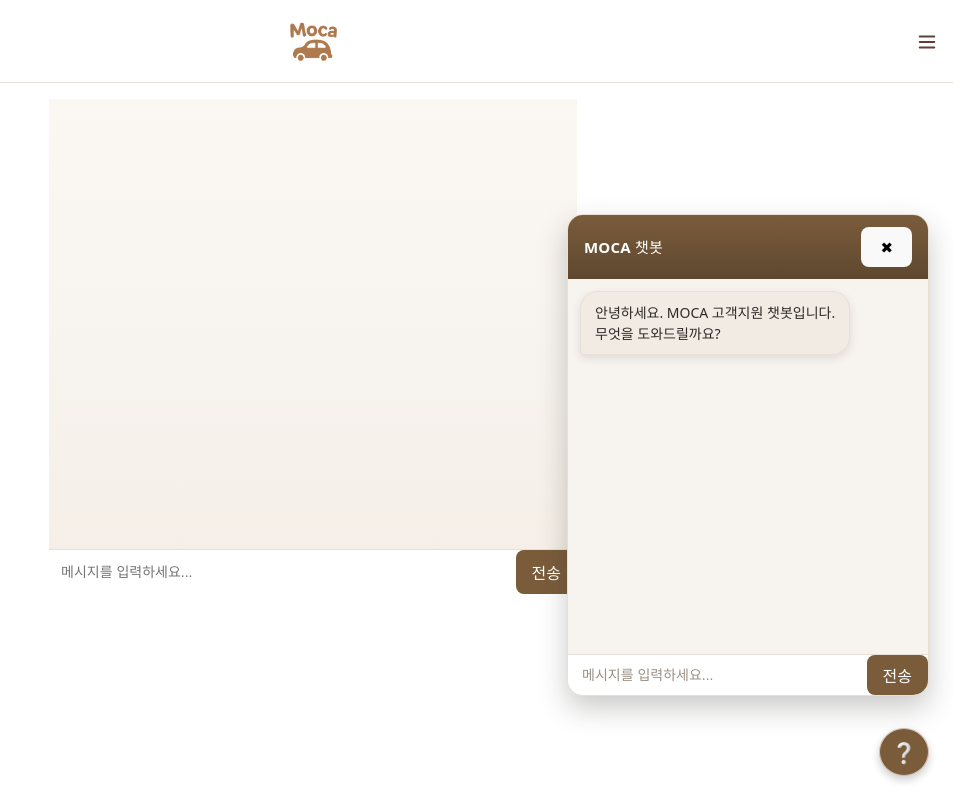
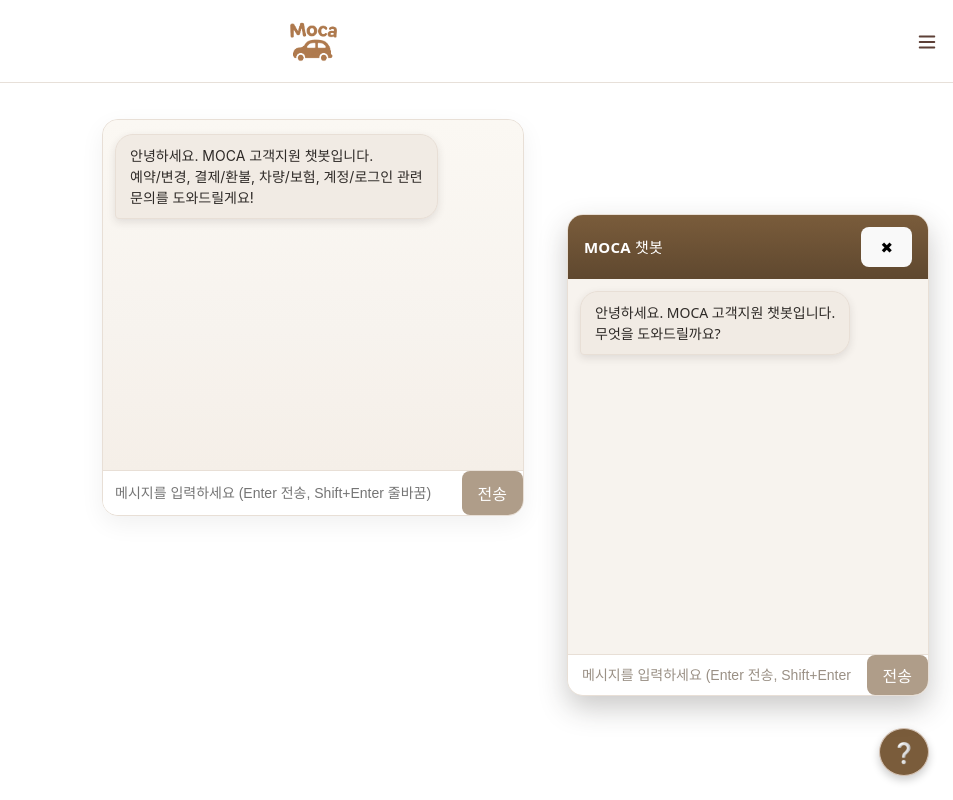
Before and after one commit to milolee16/moka_deploy, a React (Vite) app in the folder front/: page /chatbot in a window 1280 px wide. Both pictures are taken after a click on the button "MOCA Chatbot". Shown: the whole page, without its empty margins (327-1280 px from the left). Built offline with nearby package versions, Linux system fonts and the light colour scheme; no server answers.

Commit message:
style: update chatbot CSS layout

```diff
--- a/front/src/components/Chatbot.css
+++ b/front/src/components/Chatbot.css
@@ -18,30 +18,24 @@
     display: flex;
     flex-direction: column;
     background: var(--moca-ivory);
-    font-family: "Inter", "Pretendard", "Arial", sans-serif;
+    font-family: "Inter", "Pretendard", "Noto Sans KR", system-ui, -apple-system, sans-serif;
     box-shadow: 0 8px 24px rgba(0,0,0,0.06);
-    overflow: hidden; /* 둥근 모서리 일체감 */
+    overflow: hidden;
 }
 
-/* 첫 진입 환영 멘트가 충분히 보이도록 패딩/최소높이 조정 */
 .chat-box {
     flex: 1;
     padding: 14px 12px 16px;
     overflow-y: auto;
-    height: 420px;          /* 고정 높이 */
-    min-height: 320px;      /* 컴팩트 화면에서도 여유 */
+    height: 420px;
+    min-height: 320px;
     display: flex;
     flex-direction: column;
     gap: 10px;
     background: linear-gradient(180deg, #fbf8f3 0%, #f7f3ee 60%, #f5efe8 100%);
 }
-
-/* 스크롤바 살짝 커스텀 (선택) */
 .chat-box::-webkit-scrollbar { width: 8px; }
-.chat-box::-webkit-scrollbar-thumb {
-    background: #d7cbbf;
-    border-radius: 8px;
-}
+.chat-box::-webkit-scrollbar-thumb { background: #d7cbbf; border-radius: 8px; }
 .chat-box::-webkit-scrollbar-track { background: transparent; }
 
 .chat-bubble {
@@ -51,20 +45,16 @@
     word-wrap: break-word;
     font-size: 14px;
     line-height: 1.5;
-    white-space: pre-wrap; /* \n 보이게 */
+    white-space: pre-wrap;
     color: var(--moca-text);
     box-shadow: 0 2px 8px rgba(0,0,0,0.05);
 }
-
-/* 내 메시지 (우측) */
 .chat-bubble.user {
     align-self: flex-end;
     background-color: var(--moca-bubble-user);
     color: var(--moca-white);
     border-bottom-right-radius: 6px;
 }
-
-/* 봇 메시지 (좌측) */
 .chat-bubble.bot {
     align-self: flex-start;
     background-color: var(--moca-bubble-bot);
@@ -73,41 +63,38 @@
     border-bottom-left-radius: 6px;
 }
 
-.chat-input {
-    display: flex;
-    border-top: 1px solid var(--moca-sand);
+/* 메타 뱃지(FAQ/LLM/점수 등) */
+.chat-meta { margin-top: 6px; display: flex; gap: 6px; flex-wrap: wrap; }
+.pill {
+    font-size: 11px; padding: 3px 6px; border-radius: 999px;
+    background: #ddd; color: #333;
+}
+.pill.faq { background:#d7f0d7; color:#195a19; }
+.pill.llm { background:#e8e8ff; color:#343487; }
+
+/* 입력 */
+.chat-input { display: flex; border-top: 1px solid var(--moca-sand); background: var(--moca-white); }
+.chat-input input {
+    flex: 1; padding: 14px 12px; border: none; outline: none; font-size: 14px; color: var(--moca-text);
     background: var(--moca-white);
 }
+.chat-input button {
+    padding: 0 16px; border: none; background: var(--moca-brown); color: var(--moca-white);
+    cursor: pointer; font-weight: 600; transition: transform .06s ease, background .2s ease;
+}
+.chat-input button:hover { background: var(--moca-brown-dark); }
+.chat-input button:active { transform: translateY(1px); }
+.chat-input button:disabled { opacity:.6; cursor:not-allowed; }
 
-.chat-input input {
-    flex: 1;
-    padding: 14px 12px;
-    border: none;
-    outline: none;
-    font-size: 14px;
-    color: var(--moca-text);
-    background: var(--moca-white);
+/* 로딩 점 */
+.typing span {
+    display:inline-block; width:6px; height:6px; margin:0 2px; border-radius:50%; background:#888;
+    animation: blink 1.2s infinite ease-in-out;
 }
+.typing span:nth-child(2){ animation-delay:.15s; }
+.typing span:nth-child(3){ animation-delay:.3s; }
+@keyframes blink { 0%,80%,100%{ opacity:.2; transform:translateY(0);} 40%{ opacity:1; transform:translateY(-2px);} }
 
-.chat-input button {
-    padding: 0 16px;
-    border: none;
-    background: var(--moca-brown);
-    color: var(--moca-white);
-    cursor: pointer;
-    font-weight: 600;
-    transition: transform .06s ease, background .2s ease;
-}
-
-.chat-input button:hover {
-    background: var(--moca-brown-dark);
-}
-
-.chat-input button:active {
-    transform: translateY(1px);
-}
-
-/* 반응형 살짝 */
 @media (max-width: 420px) {
     .chat-container { border-radius: 12px; }
     .chat-box { height: 380px; }
--- a/front/src/components/Chatbot.jsx
+++ b/front/src/components/Chatbot.jsx
@@ -2,72 +2,166 @@
 import axios from "axios";
 import "./Chatbot.css";
 
-const Chatbot = ({ isOpen = false }) => {
+/**
+ * 페이지 내 임베드형 챗봇 (강화판)
+ * - 처음 열릴 때 환영 멘트 + 인풋 자동 포커스
+ * - 자동 스크롤 (첫 회 auto, 이후 smooth)
+ * - IME(한글) 조합 중 Enter 전송 방지
+ * - axios POST 실패/400시 GET 폴백 (?message=)
+ * - 응답 메타(FAQ/LLM/intent/score) 뱃지 표시
+ */
+const Chatbot = ({ isOpen = true }) => {
     const [input, setInput] = useState("");
-    const [chat, setChat] = useState([]);
+    const [chat, setChat] = useState([]); // { role: 'user'|'assistant', text, meta? }
+    const [loading, setLoading] = useState(false);
+
     const hasWelcomedRef = useRef(false);
     const prevOpenRef = useRef(isOpen);
 
-    // ✅ isOpen이 false→true로 바뀌는 순간에, 채팅이 비어 있으면 환영 멘트 삽입
+    const listRef = useRef(null);
+    const endRef = useRef(null);
+    const firstScrollDoneRef = useRef(false);
+    const inputRef = useRef(null);
+    const composingRef = useRef(false); // IME 한글 조합 중 여부
+
+    // API Base URL (env > dev/prod)
+    const RAW_BASE =
+        (import.meta?.env?.VITE_CHATBOT_API || "").trim() ||
+        (import.meta?.env?.MODE === "development"
+            ? "http://127.0.0.1:5000"
+            : "https://YOUR-PROD-DOMAIN");
+    const BASE_URL = RAW_BASE.endsWith("/") ? RAW_BASE.slice(0, -1) : RAW_BASE;
+
+    const api = axios.create({
+        baseURL: BASE_URL,
+        timeout: 15000,
+        headers: { "Content-Type": "application/json" },
+    });
+
+    // 열릴 때 환영 멘트 1회 + 인풋 포커스
     useEffect(() => {
         const justOpened = !prevOpenRef.current && isOpen;
         prevOpenRef.current = isOpen;
 
-        if (justOpened && !hasWelcomedRef.current && chat.length === 0) {
+        if ((justOpened || isOpen) && !hasWelcomedRef.current && chat.length === 0) {
             setChat([
                 {
                     role: "assistant",
                     text:
                         "안녕하세요. MOCA 고객지원 챗봇입니다.\n" +
-                        "예약/변경, 결제/환불, 차량/보험, 계정/로그인 관련 문의를 도와드립니다.",
+                        "예약/변경, 결제/환불, 차량/보험, 계정/로그인 관련 문의를 도와드릴게요!",
                 },
             ]);
-            hasWelcomedRef.current = true; // 같은 세션에서 중복 방지
+            hasWelcomedRef.current = true;
+            // 살짝 지연 후 포커스
+            setTimeout(() => inputRef.current?.focus(), 0);
         }
     }, [isOpen, chat.length]);
 
+    // 자동 스크롤
+    useEffect(() => {
+        if (!isOpen) return;
+        requestAnimationFrame(() => {
+            if (endRef.current) {
+                endRef.current.scrollIntoView({
+                    behavior: firstScrollDoneRef.current ? "smooth" : "auto",
+                    block: "end",
+                });
+            } else if (listRef.current) {
+                const el = listRef.current;
+                el.scrollTop = el.scrollHeight;
+            }
+            firstScrollDoneRef.current = true;
+        });
+    }, [chat, isOpen, loading]);
+
+    const safeAppend = (entry) => setChat((prev) => [...prev, entry]);
+
     const sendMessage = async () => {
-        if (!input.trim()) return;
-        setChat((prev) => [...prev, { role: "user", text: input }]);
+        const msg = input.trim();
+        if (!msg || loading) return;
+
+        safeAppend({ role: "user", text: msg });
+        setInput("");
+        setLoading(true);
 
         try {
-            const res = await axios.post(
-                "http://localhost:5000/get_response",
-                { message: input },
-                { headers: { "Content-Type": "application/json" } }
-            );
-            setChat((prev) => [...prev, { role: "assistant", text: res.data.response }]);
+            // 1) 기본: POST
+            const { data } = await api.post(`/get_response`, { message: msg });
+            const text = data?.response ?? "죄송해요, 다시 시도해주세요.";
+            safeAppend({ role: "assistant", text, meta: data?.source || {} });
         } catch (err) {
-            console.error("서버 오류:", err);
-            setChat((prev) => [
-                ...prev,
-                { role: "assistant", text: "⚠️ 서버와 연결할 수 없어요." },
-            ]);
+            // 2) 폴백: GET (?message=) — 백엔드가 GET도 허용하도록 설정됨
+            try {
+                const { data } = await api.get(`/get_response`, { params: { message: msg } });
+                const text = data?.response ?? "죄송해요, 다시 시도해주세요.";
+                safeAppend({ role: "assistant", text, meta: data?.source || {} });
+            } catch (err2) {
+                console.error("서버 오류:", err2);
+                safeAppend({
+                    role: "assistant",
+                    text: "⚠️ 서버와 연결할 수 없어요. 잠시 후 다시 시도해 주세요.",
+                });
+            }
+        } finally {
+            setLoading(false);
+            // 전송 후 포커스 유지
+            setTimeout(() => inputRef.current?.focus(), 0);
         }
+    };
 
-        setInput("");
+    const onKeyDown = (e) => {
+        // 한글 IME 조합 중에는 Enter로 전송하지 않음
+        if (composingRef.current) return;
+        if (e.key === "Enter" && !e.shiftKey) {
+            e.preventDefault();
+            sendMessage();
+        }
     };
 
     return (
-        <div className="chat-inner">
-            <div className="chat-box">
+        <div className="chat-container">
+            <div className="chat-box" ref={listRef}>
                 {chat.map((msg, i) => (
-                    <div
-                        key={i}
-                        className={`chat-bubble ${msg.role === "user" ? "user" : "bot"}`}
-                    >
-                        {msg.text}
+                    <div key={i} className={`chat-bubble ${msg.role === "user" ? "user" : "bot"}`}>
+                        <div>{msg.text}</div>
+                        {msg.role === "assistant" && msg.meta && (
+                            <div className="chat-meta">
+                                {msg.meta.type && (
+                                    <span className={`pill ${msg.meta.type}`}>{String(msg.meta.type).toUpperCase()}</span>
+                                )}
+                                {msg.meta.intent && <span className="pill">{msg.meta.intent}</span>}
+                                {typeof msg.meta.score === "number" && <span className="pill">score {msg.meta.score}</span>}
+                                {msg.meta.matched_question && <span className="pill">FAQ 매칭</span>}
+                            </div>
+                        )}
                     </div>
                 ))}
+
+                {loading && (
+                    <div className="chat-bubble bot">
+                        <div className="typing">
+                            <span></span><span></span><span></span>
+                        </div>
+                    </div>
+                )}
+                <div ref={endRef} />
             </div>
+
             <div className="chat-input">
                 <input
+                    ref={inputRef}
                     value={input}
                     onChange={(e) => setInput(e.target.value)}
-                    placeholder="메시지를 입력하세요..."
-                    onKeyDown={(e) => e.key === "Enter" && sendMessage()}
+                    placeholder="메시지를 입력하세요 (Enter 전송, Shift+Enter 줄바꿈)"
+                    onKeyDown={onKeyDown}
+                    onCompositionStart={() => (composingRef.current = true)}
+                    onCompositionEnd={() => (composingRef.current = false)}
+                    disabled={loading}
                 />
-                <button onClick={sendMessage}>전송</button>
+                <button onClick={sendMessage} disabled={loading || !input.trim()}>
+                    전송
+                </button>
             </div>
         </div>
     );
--- a/front/src/components/ChatbotWidget.css
+++ b/front/src/components/ChatbotWidget.css
@@ -1,13 +1,12 @@
 /* ===== MOCA Brown Tone & Manner ===== */
 :root {
-    /* 메인 팔레트 (브라운 고급감) */
-    --moca-brown: #7a5c3b;         /* 메인 버튼/헤더 */
-    --moca-brown-dark: #5f482f;    /* hover/darker */
-    --moca-ivory: #f7f3ee;         /* 배경 아이보리 */
-    --moca-sand: #e8dfd6;          /* 라인/엣지 */
-    --moca-bubble-user: #8b6a47;   /* 사용자 말풍선 */
-    --moca-bubble-bot: #f1ebe4;    /* 봇 말풍선 */
-    --moca-text: #2e2a27;          /* 기본 텍스트 */
+    --moca-brown: #7a5c3b;
+    --moca-brown-dark: #5f482f;
+    --moca-ivory: #f7f3ee;
+    --moca-sand: #e8dfd6;
+    --moca-bubble-user: #8b6a47;
+    --moca-bubble-bot: #f1ebe4;
+    --moca-text: #2e2a27;
     --moca-white: #ffffff;
 }
 
@@ -19,40 +18,25 @@
     font-family: "Pretendard", "Noto Sans KR", system-ui, -apple-system, sans-serif;
 }
 
-/* 플로팅 버튼 (원형, 브라운) */
+/* 플로팅 버튼 */
 .chatbot-button {
-    width: 48px;
-    height: 48px;
-    border-radius: 50%;
-    background: var(--moca-brown);
-    border: 1px solid #d4c2b3;
-    color: white;
-    font-size: 20px;
-    display: flex;
-    align-items: center;
-    justify-content: center;
-    cursor: pointer;
-    box-shadow: 0 4px 8px rgba(0,0,0,0.2);
+    width: 48px; height: 48px; border-radius: 50%;
+    background: var(--moca-brown); border: 1px solid #d4c2b3;
+    color: white; font-size: 20px; display:flex; align-items:center; justify-content:center;
+    cursor: pointer; box-shadow: 0 4px 8px rgba(0,0,0,0.2);
     transition: transform 0.2s ease, background 0.2s ease;
 }
-
-.chatbot-button:hover {
-    background: var(--moca-brown-dark);
-    transform: scale(1.05);
-}
+.chatbot-button:hover { background: var(--moca-brown-dark); transform: scale(1.05); }
 
 /* 팝업 카드 */
 .chatbot-popup {
     position: absolute;
-    bottom: 80px;
-    right: 0;
-    width: 360px;
-    height: 480px;
+    bottom: 80px; right: 0;
+    width: 360px; height: 480px;
     background: var(--moca-ivory);
     border: 1px solid var(--moca-sand);
     border-radius: 16px;
-    display: flex;
-    flex-direction: column;
+    display: flex; flex-direction: column;
     box-shadow: 0 12px 28px rgba(46, 42, 39, 0.25);
     overflow: hidden;
 }
@@ -62,101 +46,64 @@
     background: linear-gradient(180deg, var(--moca-brown) 0%, var(--moca-brown-dark) 100%);
     color: var(--moca-white);
     padding: 12px 16px;
-    font-weight: 600;
-    font-size: 15px;
-    display: flex;
-    justify-content: space-between;
-    align-items: center;
+    font-weight: 600; font-size: 15px;
+    display: flex; justify-content: space-between; align-items: center;
     letter-spacing: 0.2px;
 }
 
 /* 메시지 영역 */
 .chatbot-messages {
-    flex: 1;
-    padding: 12px;
-    overflow-y: auto;
-    max-height: 420px;
+    flex: 1; padding: 12px; overflow-y: auto; max-height: 420px;
     background: var(--moca-ivory);
-    display: flex;
-    flex-direction: column;
-    gap: 8px;
+    display: flex; flex-direction: column; gap: 8px;
     color: var(--moca-text);
 }
+.chatbot-messages::-webkit-scrollbar { width: 8px; }
+.chatbot-messages::-webkit-scrollbar-track { background: rgba(0,0,0,0.03); }
+.chatbot-messages::-webkit-scrollbar-thumb { background: #cbbba9; border-radius: 8px; }
 
-/* 말풍선 공통 */
+/* 말풍선 */
 .chat-bubble {
-    padding: 10px 14px;
-    border-radius: 18px;
-    max-width: 74%;
-    font-size: 14px;
-    line-height: 1.5;
-    word-break: break-word;
+    padding: 10px 14px; border-radius: 18px; max-width: 74%;
+    font-size: 14px; line-height: 1.5; word-break: break-word;
     border: 1px solid var(--moca-sand);
 }
-
-/* 사용자 말풍선 (우측, 진브라운) */
 .chat-bubble.user {
-    align-self: flex-end;
-    background: var(--moca-bubble-user);
-    color: var(--moca-white);
+    align-self: flex-end; background: var(--moca-bubble-user); color: var(--moca-white);
     border: 1px solid rgba(0,0,0,0.08);
     border-radius: 18px 18px 4px 18px;
     box-shadow: 0 4px 10px rgba(46, 42, 39, 0.18);
 }
-
-/* 봇 말풍선 (좌측, 라이트 베이지) */
 .chat-bubble.bot {
-    align-self: flex-start;
-    background: var(--moca-bubble-bot);
-    color: var(--moca-text);
+    align-self: flex-start; background: var(--moca-bubble-bot); color: var(--moca-text);
     border-radius: 18px 18px 18px 4px;
     box-shadow: 0 3px 8px rgba(46, 42, 39, 0.12);
 }
 
-/* 입력 영역 */
-.chatbot-input {
-    display: flex;
-    border-top: 1px solid var(--moca-sand);
-    background: var(--moca-white);
+/* 입력 */
+.chatbot-input { display:flex; border-top:1px solid var(--moca-sand); background: var(--moca-white); }
+.chatbot-input input {
+    flex:1; border:none; padding:12px 14px; outline:none; font-size:14px; background:transparent; color:var(--moca-text);
 }
+.chatbot-input input::placeholder { color:#9a9085; }
+.chatbot-input button {
+    background: var(--moca-brown); color: var(--moca-white); border:none; padding:0 16px;
+    cursor:pointer; font-weight:600; transition: background .2s ease, filter .2s ease;
+}
+.chatbot-input button:hover { background: var(--moca-brown-dark); filter: brightness(1.03); }
+.chatbot-input button:disabled { opacity:.6; cursor:not-allowed; }
 
-.chatbot-input input {
-    flex: 1;
-    border: none;
-    padding: 12px 14px;
-    outline: none;
-    font-size: 14px;
-    background: transparent;
-    color: var(--moca-text);
+/* 메타 뱃지 */
+.meta { margin-top:6px; display:flex; gap:6px; flex-wrap:wrap; }
+.pill { font-size:11px; padding:3px 6px; border-radius:999px; background:#ddd; color:#333; }
+.pill.faq{ background:#d7f0d7; color:#195a19; }
+.pill.llm{ background:#e8e8ff; color:#343487; }
+
+/* 로딩 점 */
+.typing span{
+    display:inline-block; width:6px; height:6px; margin:0 2px; border-radius:50%; background:#888;
+    animation: blink 1.2s infinite ease-in-out;
 }
-
-.chatbot-input input::placeholder {
-    color: #9a9085;
-}
-
-.chatbot-input button {
-    background: var(--moca-brown);
-    color: var(--moca-white);
-    border: none;
-    padding: 0 16px;
-    cursor: pointer;
-    font-weight: 600;
-    transition: background 0.2s ease, filter 0.2s ease;
-}
-
-.chatbot-input button:hover {
-    background: var(--moca-brown-dark);
-    filter: brightness(1.03);
-}
-
-/* 스크롤바 (살짝 커스텀) */
-.chatbot-messages::-webkit-scrollbar {
-    width: 8px;
-}
-.chatbot-messages::-webkit-scrollbar-track {
-    background: rgba(0,0,0,0.03);
-}
-.chatbot-messages::-webkit-scrollbar-thumb {
-    background: #cbbba9;
-    border-radius: 8px;
-}
+.typing span:nth-child(2){ animation-delay:.15s; }
+.typing span:nth-child(3){ animation-delay:.3s; }
+@keyframes blink{ 0%,80%,100%{ opacity:.2; transform:translateY(0);} 40%{ opacity:1; transform:translateY(-2px);} }
--- a/front/src/components/ChatbotWidget.jsx
+++ b/front/src/components/ChatbotWidget.jsx
@@ -2,66 +2,92 @@
 import axios from "axios";
 import "./ChatbotWidget.css";
 
+/**
+ * 우하단 플로팅 챗봇 위젯 (강화판)
+ * - 한글 IME 입력 중 Enter 방지
+ * - POST 실패/400시 GET 폴백 (?message=)
+ * - 자동 스크롤/첫 오픈 환영/인풋 포커스
+ * - API 응답 source(FAQ/LLM/intent/score) 뱃지 표시
+ */
 const ChatbotWidget = () => {
   const [isOpen, setIsOpen] = useState(false);
   const [input, setInput] = useState("");
-  const [chat, setChat] = useState([]);
+  const [chat, setChat] = useState([]); // { role: 'user'|'assistant', text, meta? }
+  const [loading, setLoading] = useState(false);
+
   const welcomedRef = useRef(false);
-
-  // ✅ 메시지 영역 & 끝 앵커 ref
+  const composingRef = useRef(false); // IME 조합중 여부
   const messagesRef = useRef(null);
   const endRef = useRef(null);
   const firstScrollDoneRef = useRef(false);
+  const inputRef = useRef(null);
+
+  // API Base URL (env → dev/prod)
+  const RAW_BASE =
+      (import.meta?.env?.VITE_CHATBOT_API || "").trim() ||
+      (import.meta?.env?.MODE === "development" ? "http://127.0.0.1:5000" : "https://YOUR-PROD-DOMAIN");
+  const BASE_URL = RAW_BASE.endsWith("/") ? RAW_BASE.slice(0, -1) : RAW_BASE;
+
+  const api = axios.create({
+    baseURL: BASE_URL,
+    timeout: 15000,
+    headers: { "Content-Type": "application/json" },
+  });
 
   const handleToggleOpen = () => {
     const willOpen = !isOpen;
     setIsOpen(willOpen);
 
-    if (willOpen && !welcomedRef.current && chat.length === 0) {
+    if (willOpen) {
+      // 환영 멘트 1회
+      if (!welcomedRef.current && chat.length === 0) {
         setChat([
           {
             role: "assistant",
-          text:
-            "안녕하세요. MOCA 고객지원 챗봇입니다.\n" +
-            "무엇을 도와드릴까요?",
+            text: "안녕하세요. MOCA 고객지원 챗봇입니다.\n무엇을 도와드릴까요?",
           },
         ]);
         welcomedRef.current = true;
       }
+      // 인풋 포커스
+      setTimeout(() => inputRef.current?.focus(), 0);
+    }
   };
 
+  const safeAppend = (entry) => setChat((prev) => [...prev, entry]);
+
   const sendMessage = async () => {
-    if (!input.trim()) return;
+    const msg = (input || "").trim();
+    if (!msg || loading) return;
 
-    setChat((prev) => [...prev, { role: "user", text: input }]);
+    // 사용자 메세지 반영
+    safeAppend({ role: "user", text: msg });
+    setInput("");
+    setLoading(true);
 
     try {
-      const res = await axios.post(
-        "http://127.0.0.1:5000/get_response",
-        { message: input },
-        { headers: { "Content-Type": "application/json" } }
-      );
-
-      setChat((prev) => [
-        ...prev,
-        { role: "assistant", text: res.data.response },
-      ]);
+      // 1) 기본: POST
+      const { data } = await api.post(`/get_response`, { message: msg });
+      const text = data?.response ?? "죄송해요, 다시 시도해주세요.";
+      safeAppend({ role: "assistant", text, meta: data?.source || {} });
     } catch (err) {
-      console.error("서버 오류:", err);
-      setChat((prev) => [
-        ...prev,
-        { role: "assistant", text: "⚠️ 서버와 연결할 수 없어요." },
-      ]);
+      // 2) 폴백: GET (?message=) — 백엔드가 GET 허용하도록 세팅되어 있음
+      try {
+        const { data } = await api.get(`/get_response`, { params: { message: msg } });
+        const text = data?.response ?? "죄송해요, 다시 시도해주세요.";
+        safeAppend({ role: "assistant", text, meta: data?.source || {} });
+      } catch (err2) {
+        console.error("서버 오류:", err2);
+        safeAppend({ role: "assistant", text: "⚠️ 서버와 연결할 수 없어요. 잠시 후 다시 시도해 주세요." });
       }
-
-    setInput("");
+    } finally {
+      setLoading(false);
+    }
   };
 
-  // ✅ 대화가 업데이트될 때마다 자동 스크롤
+  // 자동 스크롤
   useEffect(() => {
     if (!isOpen) return;
-
-    // 렌더가 끝난 직후 스크롤 보정
     requestAnimationFrame(() => {
       if (endRef.current) {
         endRef.current.scrollIntoView({
@@ -74,11 +100,20 @@
       }
       firstScrollDoneRef.current = true;
     });
-  }, [chat, isOpen]);
+  }, [chat, isOpen, loading]);
+
+  const onKeyDown = (e) => {
+    // 한글 IME 조합 중에는 Enter로 전송하지 않음
+    if (composingRef.current) return;
+    if (e.key === "Enter" && !e.shiftKey) {
+      e.preventDefault();
+      sendMessage();
+    }
+  };
 
   return (
       <div className="chatbot-widget">
-      <button className="chatbot-button" onClick={handleToggleOpen}>
+        <button className="chatbot-button" onClick={handleToggleOpen} aria-label="MOCA Chatbot">
           ❔
         </button>
 
@@ -86,33 +121,49 @@
             <div className="chatbot-popup">
               <div className="chatbot-header">
                 <span>MOCA 챗봇</span>
-            <button onClick={() => setIsOpen(false)}>✖</button>
+                <button onClick={() => setIsOpen(false)} aria-label="Close">✖</button>
               </div>
 
-          {/* ✅ ref 연결 */}
               <div className="chatbot-messages" ref={messagesRef}>
                 {chat.map((msg, i) => (
-              <div
-                key={i}
-                className={`chat-bubble ${
-                  msg.role === "user" ? "user" : "bot"
-                }`}
-              >
-                {msg.text}
+                    <div key={i} className={`chat-bubble ${msg.role === "user" ? "user" : "bot"}`}>
+                      <div>{msg.text}</div>
+                      {msg.role === "assistant" && msg.meta && (
+                          <div className="meta">
+                            {msg.meta.type && (
+                                <span className={`pill ${msg.meta.type}`}>{String(msg.meta.type).toUpperCase()}</span>
+                            )}
+                            {msg.meta.intent && <span className="pill">{msg.meta.intent}</span>}
+                            {typeof msg.meta.score === "number" && <span className="pill">score {msg.meta.score}</span>}
+                            {msg.meta.matched_question && <span className="pill">FAQ 매칭</span>}
+                          </div>
+                      )}
                     </div>
                 ))}
-            {/* ✅ 스크롤 앵커 */}
+                {loading && (
+                    <div className="chat-bubble bot">
+                      <div className="typing">
+                        <span></span><span></span><span></span>
+                      </div>
+                    </div>
+                )}
                 <div ref={endRef} />
               </div>
 
               <div className="chatbot-input">
                 <input
+                    ref={inputRef}
                     value={input}
                     onChange={(e) => setInput(e.target.value)}
-              placeholder="메시지를 입력하세요..."
-              onKeyDown={(e) => e.key === "Enter" && sendMessage()}
+                    placeholder="메시지를 입력하세요 (Enter 전송, Shift+Enter 줄바꿈)"
+                    onKeyDown={onKeyDown}
+                    onCompositionStart={() => (composingRef.current = true)}
+                    onCompositionEnd={() => (composingRef.current = false)}
+                    disabled={loading}
                 />
-            <button onClick={sendMessage}>전송</button>
+                <button onClick={sendMessage} disabled={loading || !input.trim()}>
+                  전송
+                </button>
               </div>
             </div>
         )}
```
Lines whose indentation alone changed are shown as unchanged.
